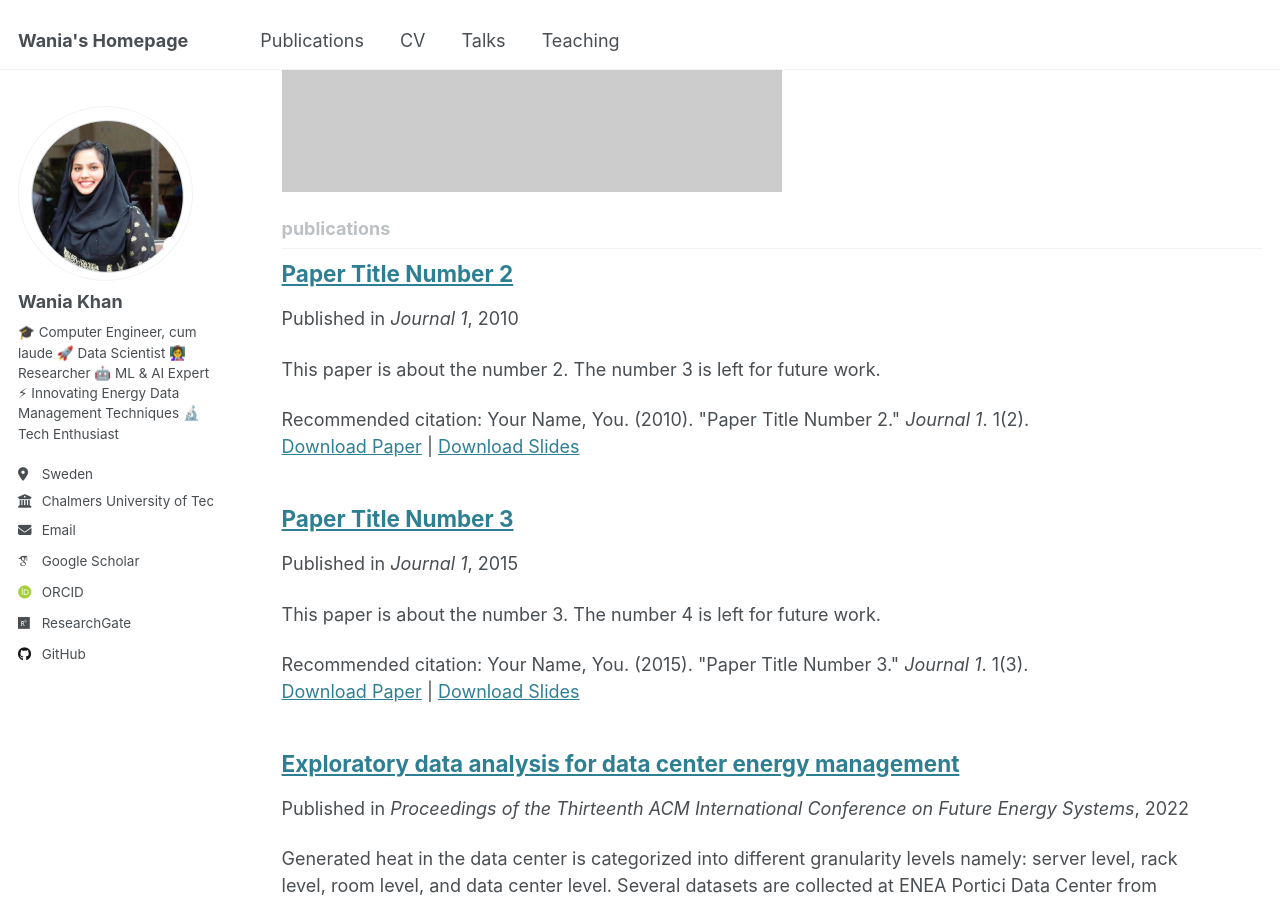
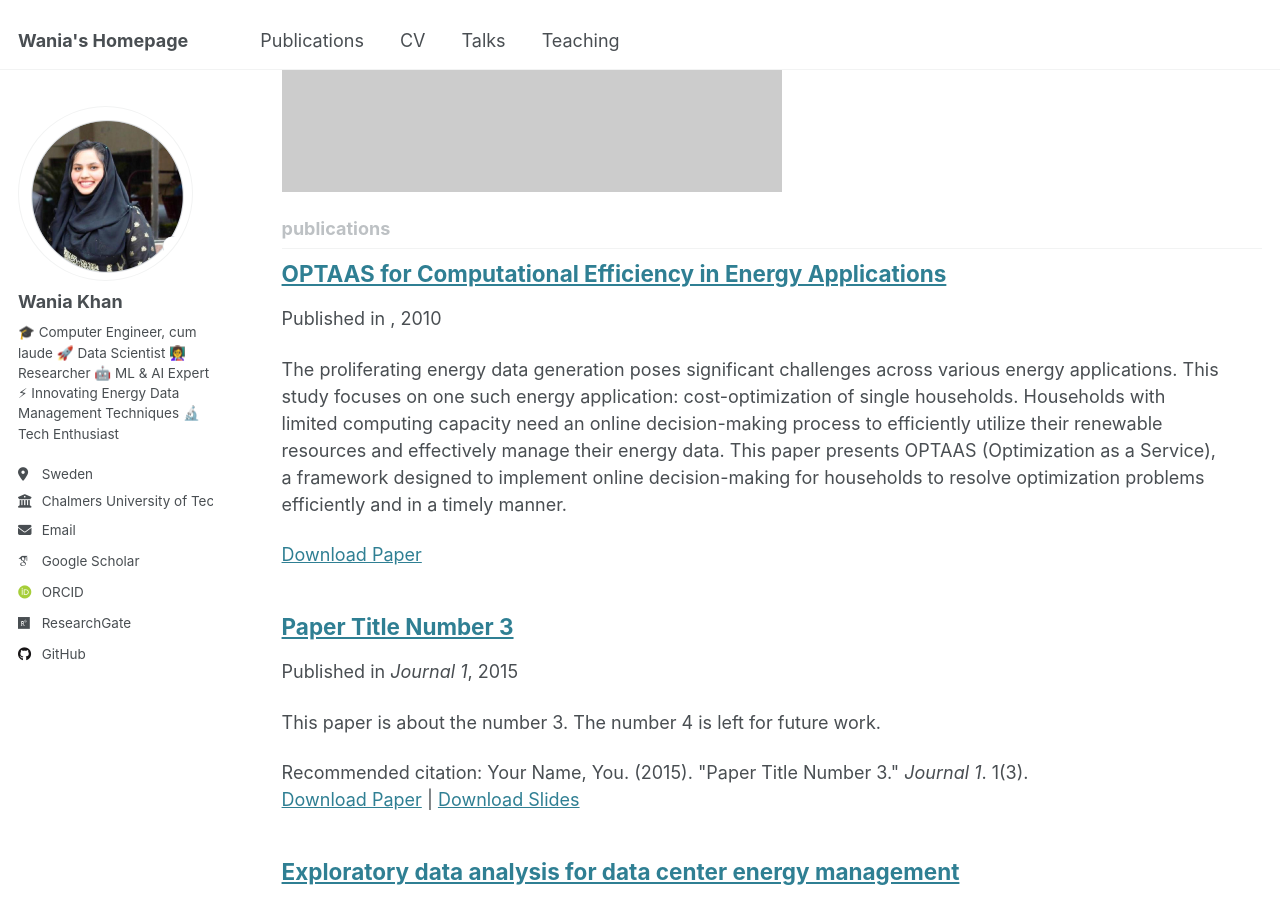
Before and after one commit to WaniaKhance/WaniaKhan-Profile, a Jekyll site: the page built from _pages/collection-archive.html, in a window 1280 px wide and 900 px high, scrolled down 900 px. Built offline with Jekyll 4.4.1, drawn with Linux system fonts in a browser that asks for light colours; some web fonts are replaced.

Commit message:
Update 2010-10-01-paper-title-number-2.md

```diff
--- a/_publications/2010-10-01-paper-title-number-2.md
+++ b/_publications/2010-10-01-paper-title-number-2.md
@@ -1,14 +1,14 @@
 ---
-title: "Paper Title Number 2"
+title: "OPTAAS for Computational Efficiency in Energy Applications"
 collection: publications
-category: manuscripts
-permalink: /publication/2010-10-01-paper-title-number-2
-excerpt: 'This paper is about the number 2. The number 3 is left for future work.'
-date: 2010-10-01
-venue: 'Journal 1'
-slidesurl: 'http://academicpages.github.io/files/slides2.pdf'
-paperurl: 'http://academicpages.github.io/files/paper2.pdf'
-citation: 'Your Name, You. (2010). &quot;Paper Title Number 2.&quot; <i>Journal 1</i>. 1(2).'
+category: conference
+#permalink: /publication/2010-10-01-paper-title-number-2
+excerpt: 'The proliferating energy data generation poses significant challenges across various energy applications. This study focuses on one such energy application: cost-optimization of single households. Households with limited computing capacity need an online decision-making process to efficiently utilize their renewable resources and effectively manage their energy data. This paper presents OPTAAS (Optimization as a Service), a framework designed to implement online decision-making for households to resolve optimization problems efficiently and in a timely manner.'
+#date: 2010-10-01
+#venue: 'Journal 1'
+#slidesurl: 'http://academicpages.github.io/files/slides2.pdf'
+paperurl: 'Ready to be submitted.'
+#citation: 'Your Name, You. (2010). &quot;Paper Title Number 2.&quot; <i>Journal 1</i>. 1(2).'
 ---
 
 The contents above will be part of a list of publications, if the user clicks the link for the publication than the contents of section will be rendered as a full page, allowing you to provide more information about the paper for the reader. When publications are displayed as a single page, the contents of the above "citation" field will automatically be included below this section in a smaller font.
```
